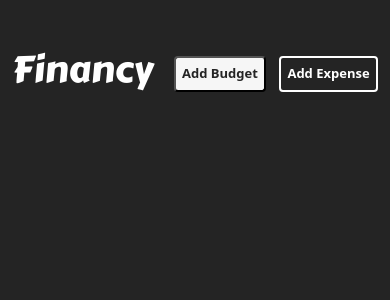
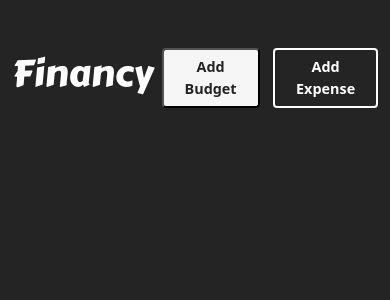
Before and after one commit to Khandobin-27/financy, a React (Create React App) app: page / in a window 390 px wide. Shown: the top 300 px of the page. Built offline with nearby package versions, Linux system fonts and the light colour scheme.

Commit message:
Changing buttons styles

```diff
--- a/src/components/BudgetCard.js
+++ b/src/components/BudgetCard.js
@@ -1,6 +1,7 @@
 import React from 'react'
 import { Card, ProgressBar, Stack, Button } from 'react-bootstrap'
 import { currencyFormatter } from '../Util'
+import '../styles/BudgetCard.css'
 
 export default function BudgetCard({
     name,
@@ -51,7 +52,7 @@ export default function BudgetCard({
                     <Stack direction='horizontal' gap='2' className='mt-4'>
                         <Button
                         variant='secondary'
-                        className='ms-auto'
+                        className='ms-auto margin-right'
                         onClick={openAddExpenseClick}
                         size='md'
                         >
--- a/src/styles/App.css
+++ b/src/styles/App.css
@@ -31,7 +31,7 @@ html {
     font-weight: 500;
     color: rgb(36, 36, 36);
     transition: .3s;
-    margin-right: .3rem;
+    margin-right: .35rem;
 }
 
 .add-btn-expense{
@@ -66,14 +66,14 @@ html {
         font-size: 2.3em;
     }
     .add-btn-budget {
-        font-size: small;
+        font-size: .9em;
         padding: .4rem;
         font-weight: 600;
     }
 
     .add-btn-expense{
         padding: .4rem;
-        font-size: small;
+        font-size: .9em;
         font-weight: 600;
     }
 
--- /dev/null
+++ b/src/styles/BudgetCard.css
@@ -0,0 +1,3 @@
+.margin-right {
+    margin-right: .35rem;
+}
```
